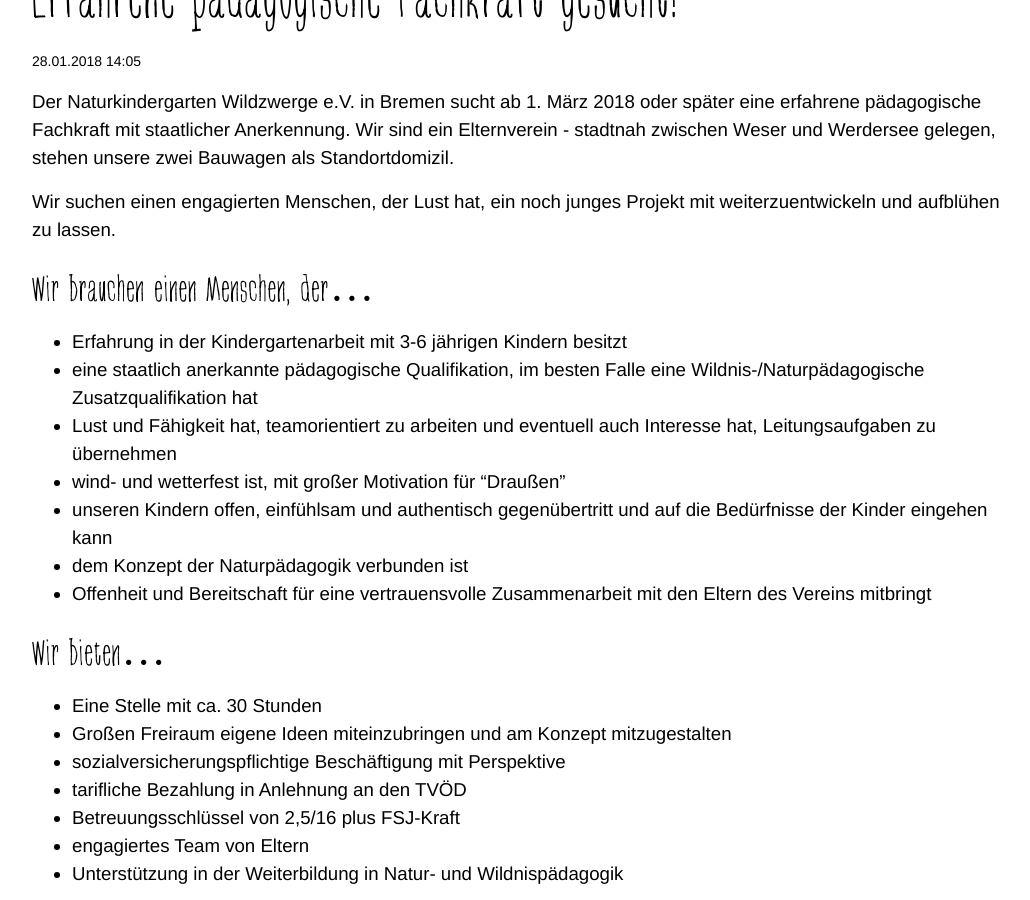
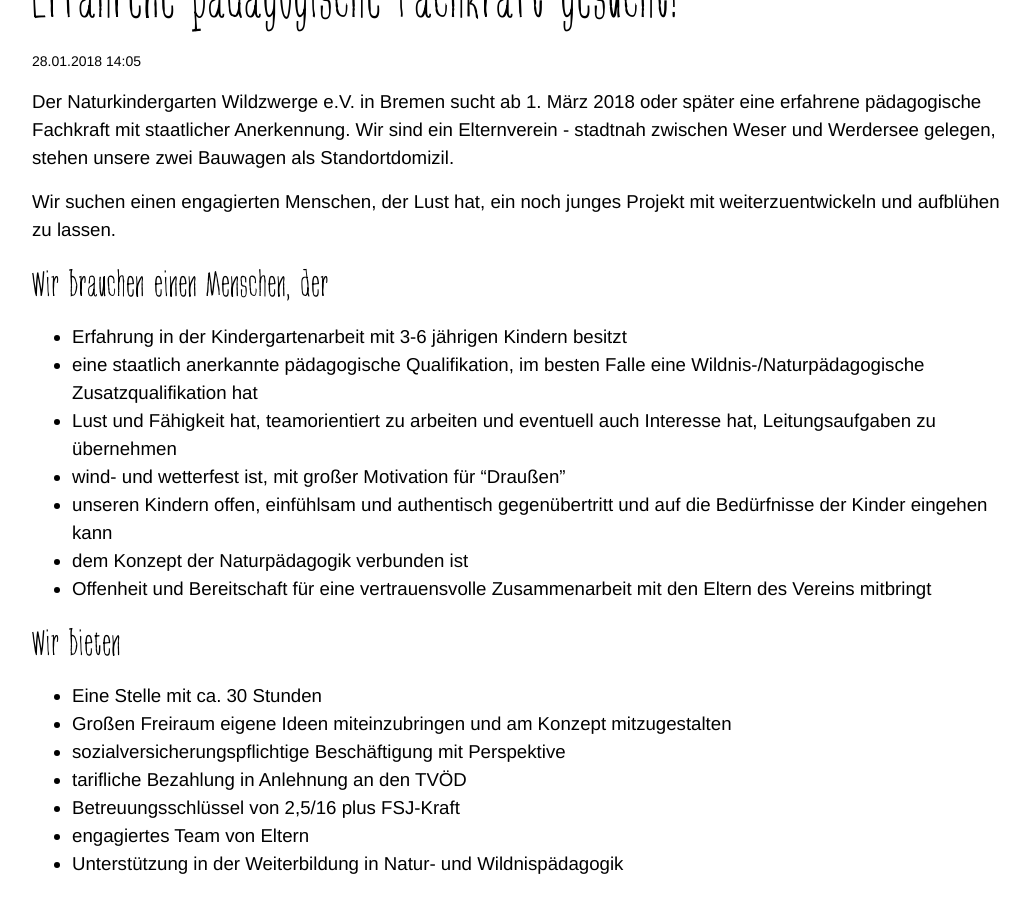
Before and after one commit to nning/wildzwerge, a Jekyll site: the page built from _posts/2018-01-28-fachkraft-gesucht.md, in a window 1280 px wide and 900 px high, scrolled down 252 px. Shown: the whole window, without its empty margins (112-1142 px from the left). Built offline with Jekyll 4.4.1, drawn with Linux system fonts in a browser that asks for light colours.

Commit message:
Remove dots from headline of job offer

```diff
--- a/_posts/2018-01-28-fachkraft-gesucht.md
+++ b/_posts/2018-01-28-fachkraft-gesucht.md
@@ -12,7 +12,7 @@
 Wir suchen einen engagierten Menschen, der Lust hat, ein noch junges Projekt
 mit weiterzuentwickeln und aufblühen zu lassen.
 
-## Wir brauchen einen Menschen, der...
+## Wir brauchen einen Menschen, der
 
 * Erfahrung in der Kindergartenarbeit mit 3-6 jährigen Kindern besitzt
 * eine staatlich anerkannte pädagogische Qualifikation, im besten Falle eine
@@ -26,7 +26,7 @@
 * Offenheit und Bereitschaft für eine vertrauensvolle Zusammenarbeit mit den
   Eltern des Vereins mitbringt
 
-## Wir bieten...
+## Wir bieten
 
 * Eine Stelle mit ca. 30 Stunden
 * Großen Freiraum eigene Ideen miteinzubringen und am Konzept mitzugestalten
```
